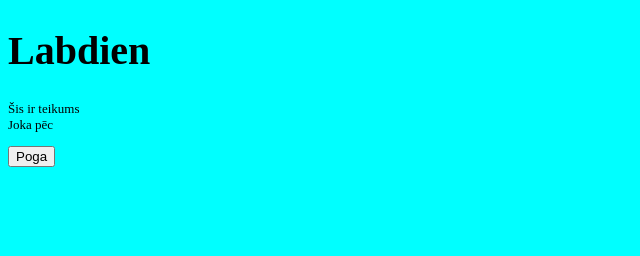
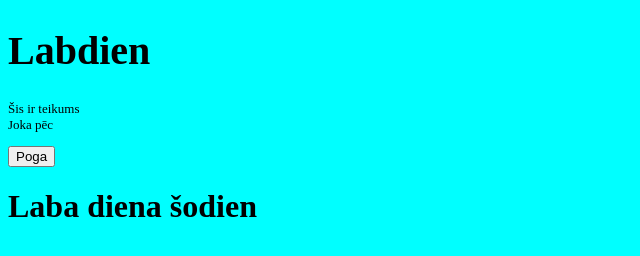
Before and after one commit to Reiniszi/Mans-pirmais-projekts, a plain HTML site: page index.html in a window 1280 px wide. Shown: the whole page, without its empty margins (0-640 px from the left). Drawn offline with Linux system fonts and the light colour scheme.

Commit message:
Added different text

```diff
--- a/index.html
+++ b/index.html
@@ -19,3 +19,6 @@
     <button>Poga</button>
 </body>
 </html>
+<h1>Laba diena šodien</h1>
+</body>
+</html>
```
